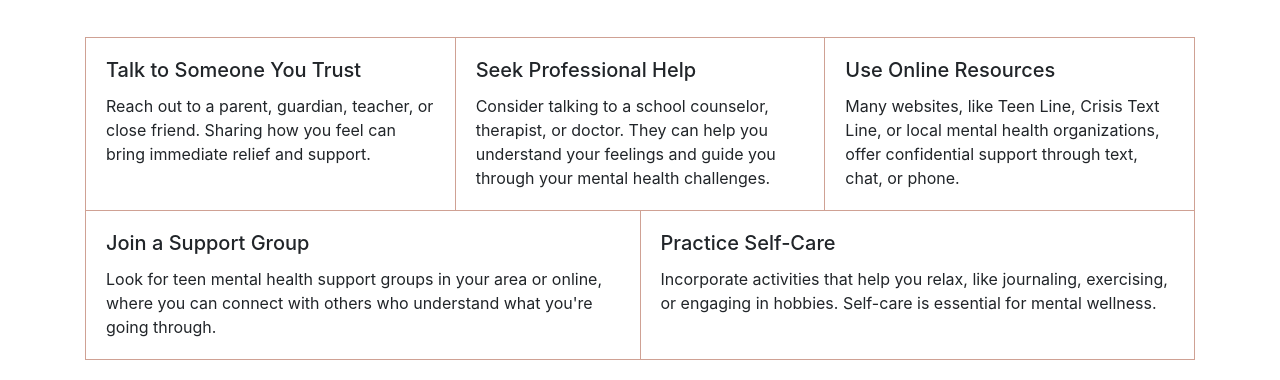
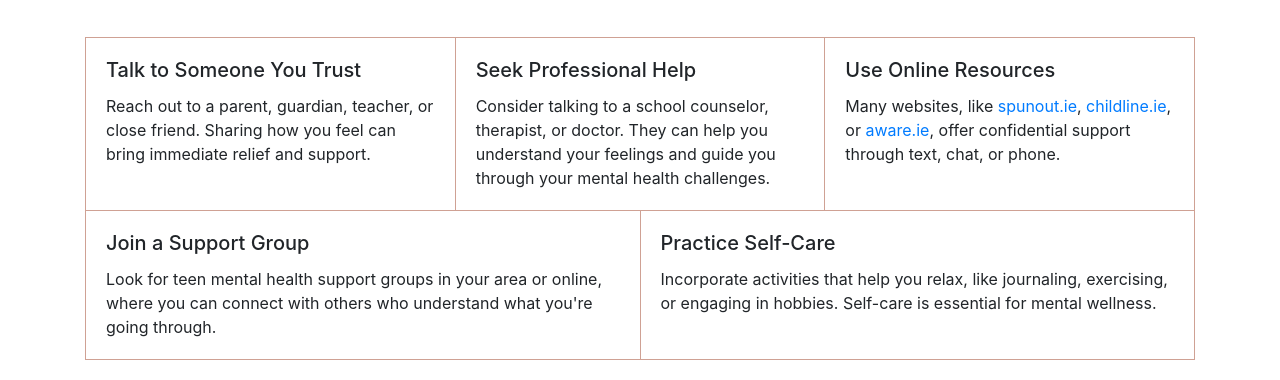
Before and after one commit to Taybe2/teens-mental-health, a plain HTML site: page find-help.html in a window 1280 px wide. Shown: the part 420-800 px from the top of the page. Drawn offline with nearby package versions, Linux system fonts and the light colour scheme.

Commit message:
Add links to external  organizations providing support.

```diff
--- a/find-help.html
+++ b/find-help.html
@@ -76,7 +76,13 @@
                         <div class="card">
                             <div class="card-body">
                                 <h5 class="card-title">Use Online Resources</h5>
-                                <p class="card-text">Many websites, like Teen Line, Crisis Text Line, or local mental health organizations, offer confidential support through text, chat, or phone.</p>
+                                <p class="card-text">Many websites, like
+                                    <a href="https://spunout.ie/" target="_blank" rel="noopener"
+                                    aria-label="Visit Spunout homepage(opens in new tab)">spunout.ie</a>,
+                                    <a href="https://childline.ie/" target="_blank" rel="noopener"
+                                    aria-label="Visit Childline homepage(opens in new tab)">childline.ie</a>, or
+                                    <a href="https://www.aware.ie/" target="_blank" rel="noopener"
+                                    aria-label="Visit Childline homepage(opens in new tab)">aware.ie</a>, offer confidential support through text, chat, or phone.</p>
                             </div>
                         </div>
                     </div>
```
